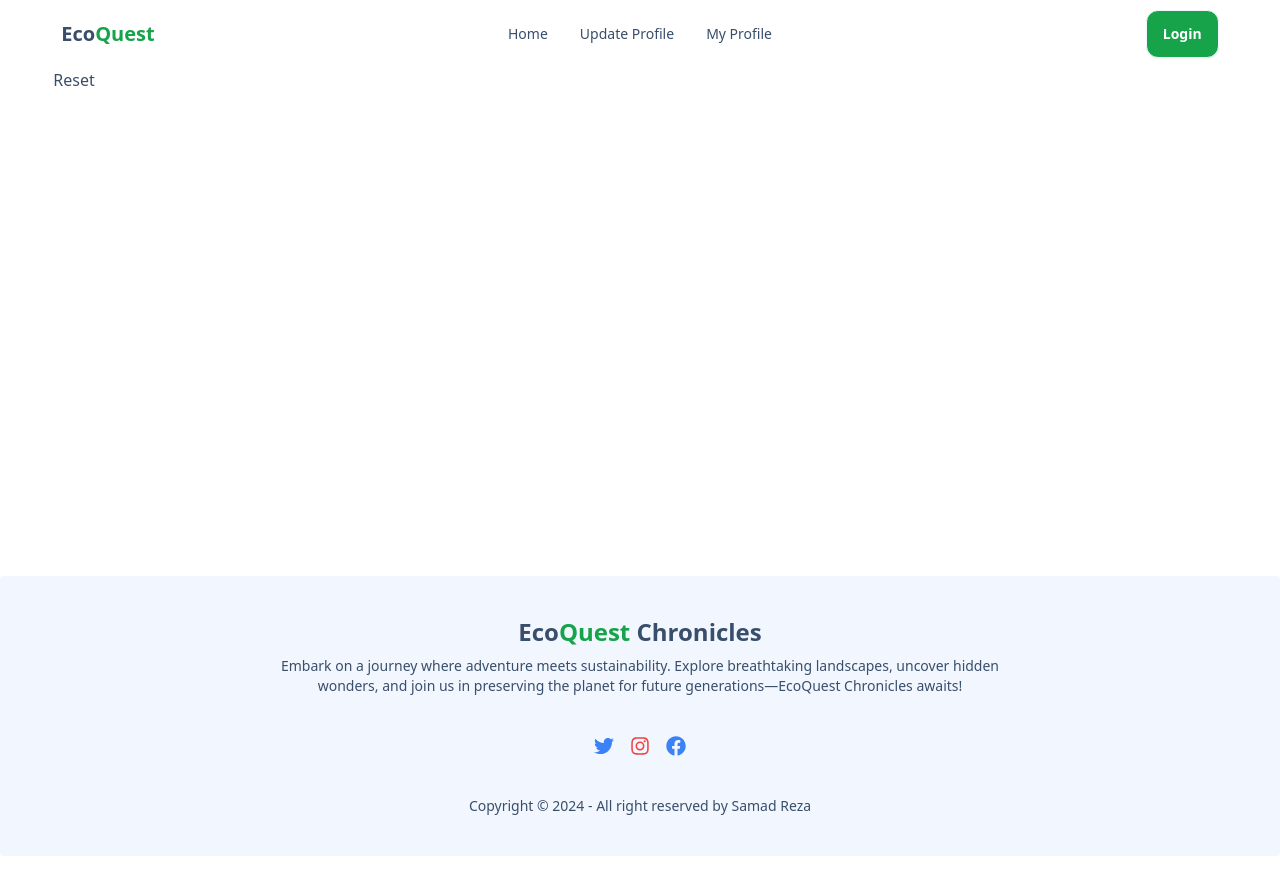
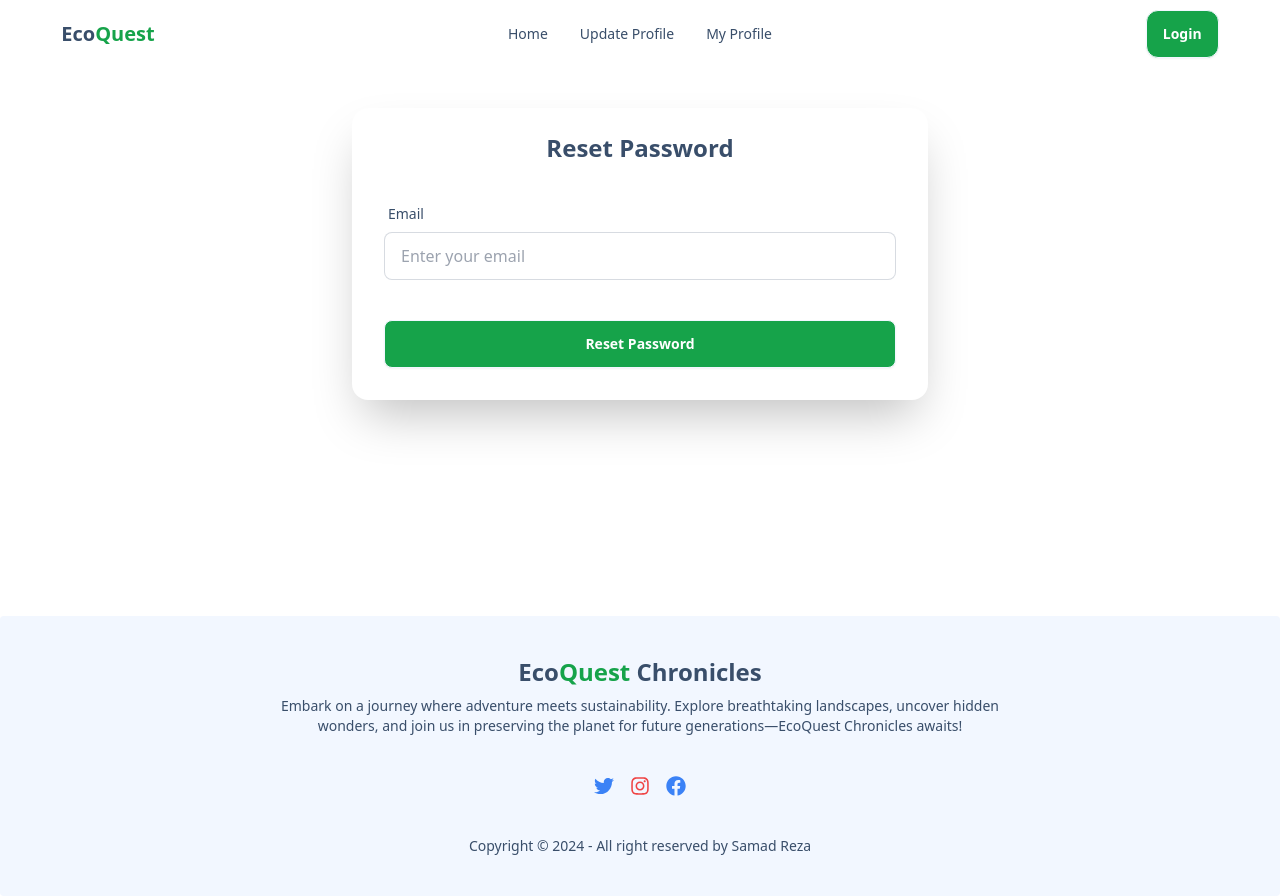
Before and after one commit to Samadsust71/eco-quest-assignment-9, a React (Vite) app: page /auth/resetpassword in a window 1280 px wide. Before the commit the page ends 856 px from the top, so only its background shows below. Built offline with nearby package versions, Linux system fonts and the light colour scheme; no server answers.

Commit message:
reset password page funcionality done

```diff
--- a/src/pages/Login.jsx
+++ b/src/pages/Login.jsx
@@ -9,7 +9,7 @@ const Login = () => {
   const [showPass, setShowPass] = useState(false);
   const location = useLocation();
   const navigate = useNavigate()
-  const {signInUser,setUser,signInWithGoogle} = useContext(AuthContext)
+  const {signInUser,setUser,signInWithGoogle,emailInfo} = useContext(AuthContext)
 
   const handleSubmit = (e) => {
     e.preventDefault();
@@ -50,6 +50,7 @@ const Login = () => {
             <input
               type="email"
               name="email"
+              ref={emailInfo}
               placeholder="email"
               className="input input-bordered"
               required
--- a/src/pages/ResetPassword.jsx
+++ b/src/pages/ResetPassword.jsx
@@ -1,11 +1,64 @@
-import React from 'react'
+import React, { useContext, useState } from "react";
+import { AuthContext } from "../provider/AuthProvider";
+import { useNavigate } from "react-router-dom";
 
 const ResetPassword = () => {
+  const { passwordReset, setLoading, emailInfo } = useContext(AuthContext);
+  const [errorMessage, setErrorMessage] = useState("");
+  const navigate = useNavigate();
+  const handleSubmit = (e) => {
+    e.preventDefault();
+
+    const email = e.target.email.value;
+
+    passwordReset(email)
+      .then(() => {
+        setLoading(false);
+        e.target.reset();
+        window.open("https://mail.google.com", "_blank");
+        navigate("/auth/login")
+      })
+      .catch((err) => {
+        setErrorMessage(err.message);
+      });
+  };
   return (
-    <div>
-      Reset
+    <div className="flex flex-col justify-center items-center my-10">
+      <div className="card bg-base-100 w-full max-w-xl shrink-0 shadow-2xl">
+        <h1 className="text-2xl font-bold text-center pt-6">Reset Password</h1>
+        <form onSubmit={handleSubmit} className="card-body">
+          <div className="form-control">
+            <label className="label">
+              <span className="label-text">Email</span>
+            </label>
+            <input
+              type="email"
+              name="email"
+              defaultValue={emailInfo.current?.value}
+              placeholder={"Enter your email"}
+              className="input input-bordered"
+              required
+            />
+          </div>
+          <div>
+            {errorMessage && (
+              <label className="label">
+                <span className="label-text text-xs text-red-600">
+                  {errorMessage}
+                </span>
+              </label>
+            )}
+          </div>
+          <div className="form-control mt-6">
+            <button className="btn bg-green-600 text-white font-bold hover:bg-green-600">
+              {" "}
+              Reset Password
+            </button>
+          </div>
+        </form>
+      </div>
     </div>
-  )
-}
+  );
+};
 
-export default ResetPassword
+export default ResetPassword;
--- a/src/provider/AuthProvider.jsx
+++ b/src/provider/AuthProvider.jsx
@@ -9,7 +9,7 @@ import {
   signOut,
   updateProfile,
 } from "firebase/auth";
-import { createContext, useEffect, useState } from "react";
+import { createContext, useEffect, useRef, useState } from "react";
 import { auth } from "../firebase/firebase.config";
 
 export const AuthContext = createContext();
@@ -18,6 +18,7 @@ export const googleProvider = new GoogleAuthProvider()
 const AuthProvider = ({ children }) => {
   const [user, setUser] = useState(null);
   const [loading, setLoading] = useState(true);
+  const emailInfo = useRef()
 
   const createUser = (email, password) => {
     setLoading(true)
@@ -65,6 +66,7 @@ const AuthProvider = ({ children }) => {
     signInUser,
     passwordReset,
     signInWithGoogle,
+    emailInfo
   };
   return (
     <AuthContext.Provider value={authInfo}>{children}</AuthContext.Provider>
--- a/src/routes/router.jsx
+++ b/src/routes/router.jsx
@@ -57,7 +57,7 @@ const router = createBrowserRouter([
       },
       {
         path: "/auth/resetpassword",
-        element: <ResetPassword/>,
+        element:<ResetPassword/>,
       },
     ],
   },
```
